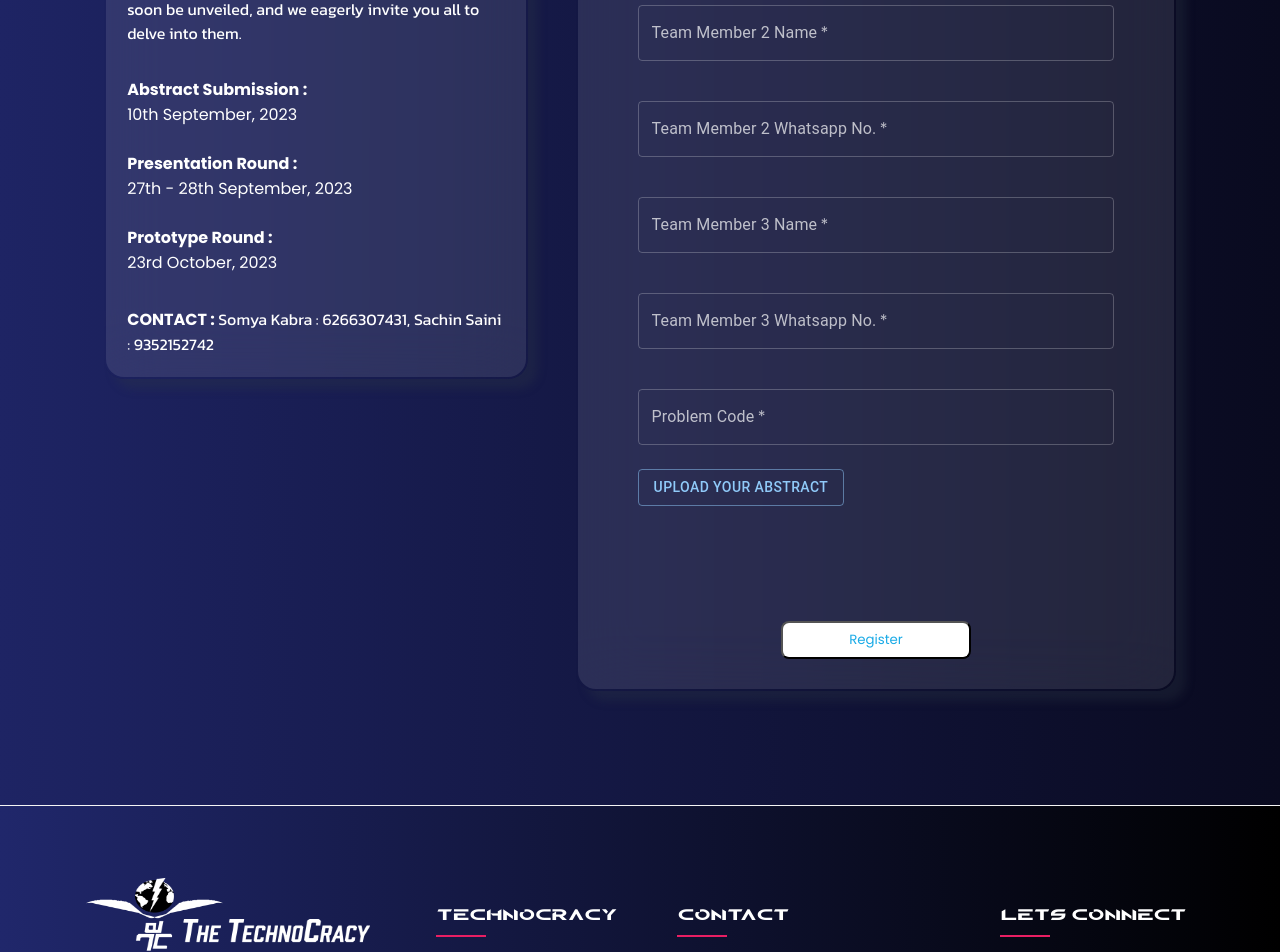
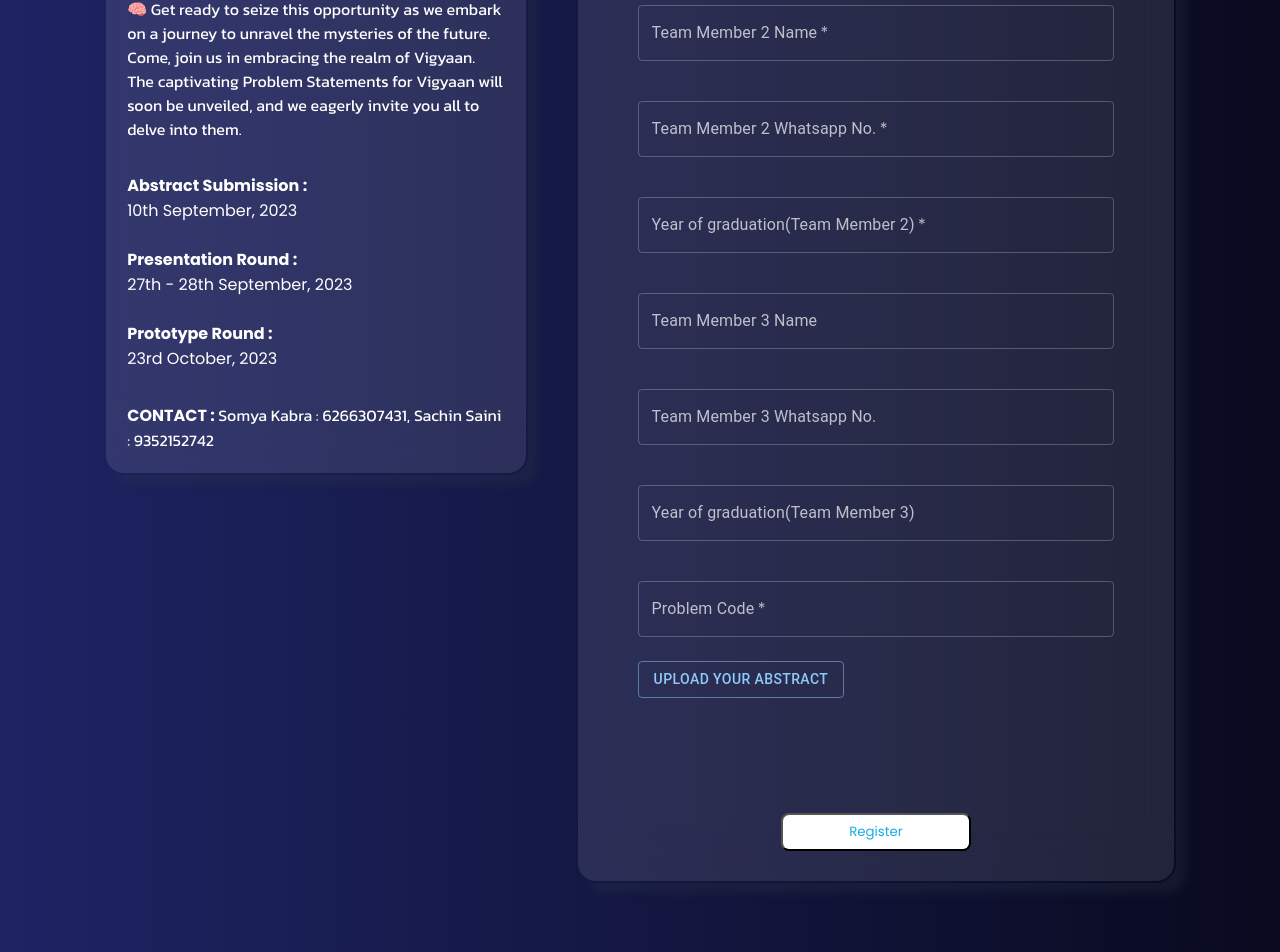
Before and after one commit to Team-Technocracy/TC-Frontend-aug, a React (Create React App) app: page /register/vigyaan in a window 1280 px wide. Shown: the part 809-1761 px from the top of the page. Built offline with nearby package versions, Linux system fonts and the light colour scheme; what web3.storage would draw is missing.

Commit message:
Vigyaan form changes

```diff
--- a/src/components/Forms/Registration/Vigyaan/VigyaanForm.jsx
+++ b/src/components/Forms/Registration/Vigyaan/VigyaanForm.jsx
@@ -341,6 +341,20 @@ function VigyaanForm() {
                         onKeyUp={(e) => handle(e)}
                       />
                     </Grid>
+
+                    <Grid item xs={12}>
+                      <TextField
+                        margin="normal"
+                        required
+                        fullWidth
+                        id="year"
+                        name="YOG"
+                        label="Year of graduation(Team Member 2)"
+                        variant="outlined"
+                        autoComplete="off"
+                        onKeyUp={(e) => handle(e)}
+                      />
+                    </Grid>
                     <Grid item xs={12}>
                       <TextField
                         margin="normal"
@@ -348,7 +362,6 @@ function VigyaanForm() {
                         id="name3"
                         label="Team Member 3 Name"
                         type="text"
-                        required
                         fullWidth
                         variant="outlined"
                         autoComplete="none"
@@ -362,10 +375,22 @@ function VigyaanForm() {
                         id="whatsapp3"
                         label="Team Member 3 Whatsapp No."
                         type="text"
-                        required
                         fullWidth
                         variant="outlined"
                         autoComplete="none"
+                        onKeyUp={(e) => handle(e)}
+                      />
+                    </Grid>
+
+                    <Grid item xs={12}>
+                      <TextField
+                        margin="normal"
+                        fullWidth
+                        id="year"
+                        name="YOG"
+                        label="Year of graduation(Team Member 3)"
+                        variant="outlined"
+                        autoComplete="off"
                         onKeyUp={(e) => handle(e)}
                       />
                     </Grid>
@@ -398,7 +423,7 @@ function VigyaanForm() {
                         </Button>
                       </label>
                       {uploadedFileName && (
-                        <p style={{color:"white", paddingTop:"1rem"}}>Uploaded File: {uploadedFileName}</p>
+                        <p style={{ color: "white", paddingTop: "1rem" }}>Uploaded File: {uploadedFileName}</p>
                       )}
                     </Grid>
                   </Grid>
```
Also changed, not shown: 1 other file (tests, documents, lock files or other folders).
